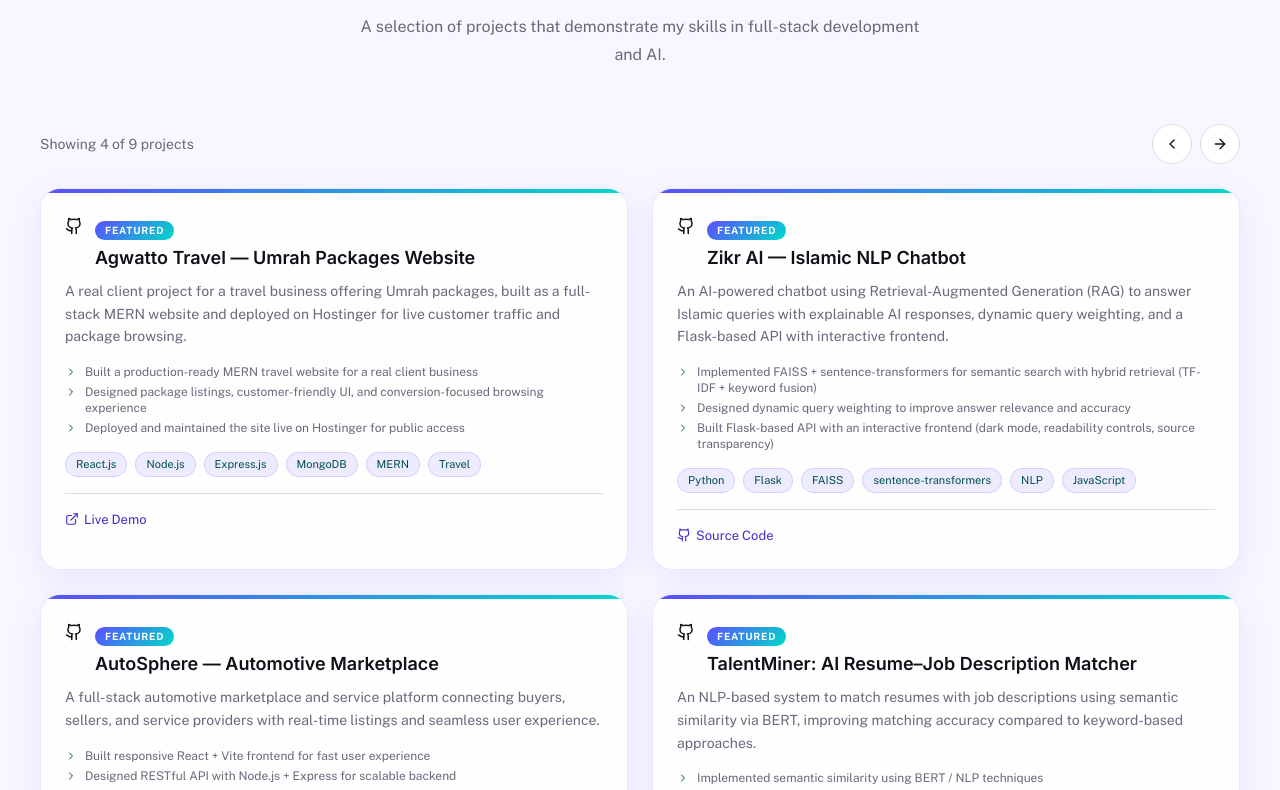
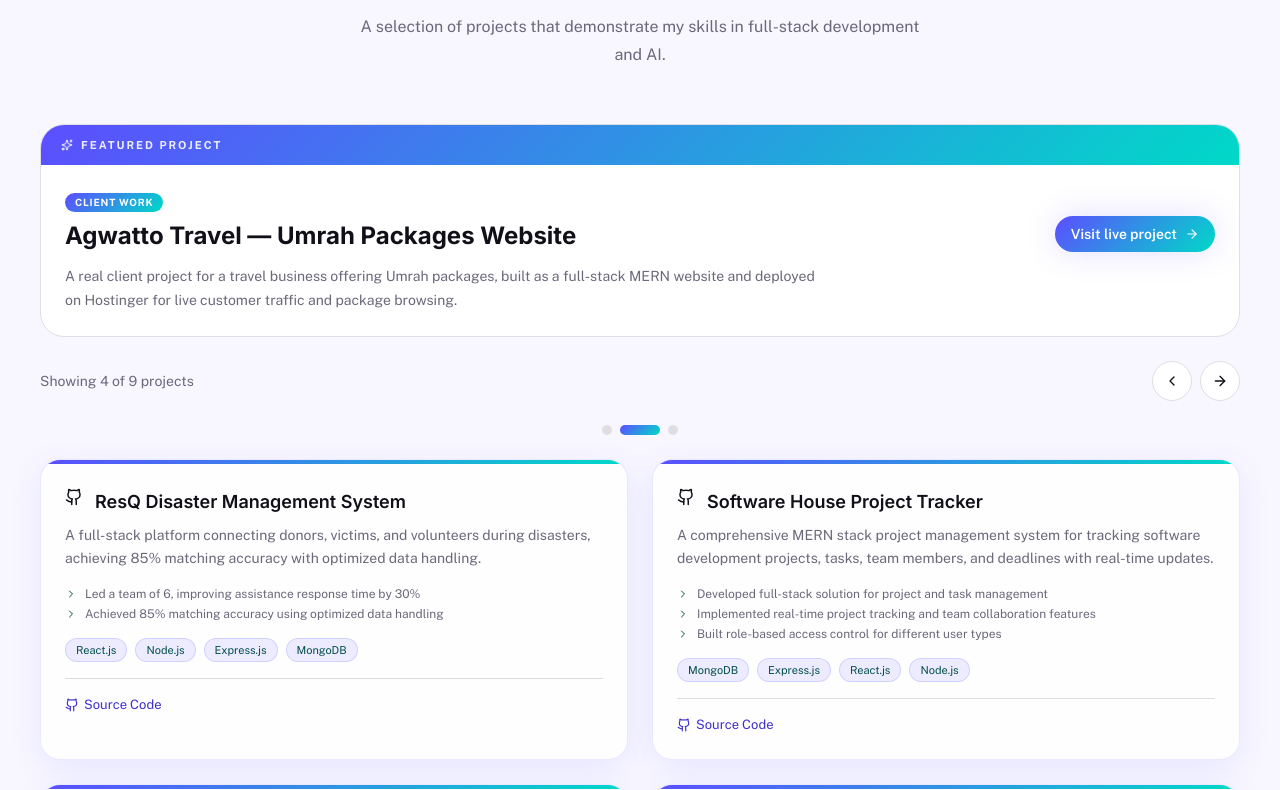
Before and after one commit to MuhammadZaighamAsif/Portfolio, a React (Vite) app: page / in a window 1280 px wide. Shown: the part 1690-2480 px from the top of the page. Built offline with nearby package versions, Linux system fonts and the light colour scheme; no server answers; what @enter-pro/analytics-sdk would draw is missing.

Commit message:
projects improved

```diff
--- a/src/components/portfolio/Projects.tsx
+++ b/src/components/portfolio/Projects.tsx
@@ -1,5 +1,5 @@
-import { useMemo, useRef, useState } from "react";
-import { Github, ExternalLink, ChevronRight, ArrowRight, ChevronLeft } from "lucide-react";
+import { useEffect, useMemo, useRef, useState } from "react";
+import { Github, ExternalLink, ChevronRight, ArrowRight, ChevronLeft, Sparkles } from "lucide-react";
 import { Link } from "react-router-dom";
 import { useIntersection } from "@/hooks/useIntersection";
 import { projects } from "@/data/portfolio";
@@ -11,10 +11,23 @@
   const pageSize = 4;
   const totalPages = Math.ceil(projects.length / pageSize);
 
+  const featuredProject = useMemo(
+    () => projects.find((project) => project.category === "Client Work") ?? projects[0],
+    []
+  );
+
   const visibleProjects = useMemo(() => {
     const start = currentPage * pageSize;
     return projects.slice(start, start + pageSize);
   }, [currentPage]);
+
+  useEffect(() => {
+    const interval = window.setInterval(() => {
+      setCurrentPage((prev) => (prev + 1) % totalPages);
+    }, 4500);
+
+    return () => window.clearInterval(interval);
+  }, [totalPages]);
 
   const goToPrev = () => setCurrentPage((prev) => (prev === 0 ? totalPages - 1 : prev - 1));
   const goToNext = () => setCurrentPage((prev) => (prev + 1) % totalPages);
@@ -35,6 +48,34 @@
           </p>
         </div>
 
+        <div className="mb-6 overflow-hidden rounded-3xl border border-border bg-surface-raised shadow-glow-primary/30">
+          <div className="bg-gradient-primary px-5 py-3">
+            <div className="flex items-center gap-2 text-[11px] font-bold uppercase tracking-[0.18em] text-white/90">
+              <Sparkles size={12} />
+              Featured project
+            </div>
+          </div>
+
+          <div className="p-5 md:p-6">
+            <div className="flex flex-col gap-3 md:flex-row md:items-end md:justify-between">
+              <div>
+                <span className="featured-badge mb-2 inline-block">Client Work</span>
+                <h3 className="text-xl md:text-2xl font-bold text-foreground-default">{featuredProject.title}</h3>
+              </div>
+              <a
+                href={featuredProject.live || featuredProject.github || '#'}
+                target={featuredProject.live ? "_blank" : undefined}
+                rel={featuredProject.live ? "noopener noreferrer" : undefined}
+                className="inline-flex items-center gap-2 rounded-full bg-gradient-primary px-4 py-2 text-sm font-semibold text-white shadow-glow-primary transition hover:translate-y-[-2px]"
+              >
+                {featuredProject.live ? "Visit live project" : "View project"}
+                <ArrowRight size={14} />
+              </a>
+            </div>
+            <p className="mt-3 max-w-3xl text-sm leading-6 text-foreground-subtle">{featuredProject.description}</p>
+          </div>
+        </div>
+
         <div className="mb-6 flex items-center justify-between gap-3">
           <div className="text-sm text-foreground-subtle">
             Showing {visibleProjects.length} of {projects.length} projects
@@ -43,7 +84,7 @@
             <button
               type="button"
               onClick={goToPrev}
-              className="inline-flex h-10 w-10 items-center justify-center rounded-full border border-border bg-surface-raised text-foreground-default transition hover:border-primary/40 hover:text-primary-color"
+              className="inline-flex h-10 w-10 items-center justify-center rounded-full border border-border bg-surface-raised text-foreground-default transition duration-200 hover:border-primary/40 hover:text-primary-color hover:scale-105"
               aria-label="Previous projects"
             >
               <ChevronLeft size={16} />
@@ -51,7 +92,7 @@
             <button
               type="button"
               onClick={goToNext}
-              className="inline-flex h-10 w-10 items-center justify-center rounded-full border border-border bg-surface-raised text-foreground-default transition hover:border-primary/40 hover:text-primary-color"
+              className="inline-flex h-10 w-10 items-center justify-center rounded-full border border-border bg-surface-raised text-foreground-default transition duration-200 hover:border-primary/40 hover:text-primary-color hover:scale-105"
               aria-label="Next projects"
             >
               <ArrowRight size={16} />
@@ -59,12 +100,26 @@
           </div>
         </div>
 
+        <div className="mb-6 flex justify-center gap-2">
+          {Array.from({ length: totalPages }).map((_, index) => (
+            <button
+              key={index}
+              type="button"
+              onClick={() => setCurrentPage(index)}
+              aria-label={`Go to project page ${index + 1}`}
+              className={`h-2.5 rounded-full transition-all duration-300 ${
+                currentPage === index ? "w-10 bg-gradient-primary" : "w-2.5 bg-border hover:bg-primary/60"
+              }`}
+            />
+          ))}
+        </div>
+
         <div key={currentPage} className="grid grid-cols-1 md:grid-cols-2 gap-6 transition-all duration-500 ease-out">
           {visibleProjects.map((project, i) => (
             <div
               key={project.id}
               className="project-card group animate-fade-up"
-              style={{ transitionDelay: `${i * 80}ms` }}
+              style={{ transitionDelay: `${i * 80}ms`, animationDelay: `${i * 90}ms` }}
             >
               <div className="project-card-strip" />
 
@@ -74,8 +129,8 @@
                     <Github size={18} className="text-foreground-default" />
                   </div>
                   <div>
-                    {project.featured && (
-                      <span className="featured-badge mb-1 inline-block">Featured</span>
+                    {project.category === "Client Work" && (
+                      <span className="featured-badge mb-1 inline-block">Client Work</span>
                     )}
                     <h3 className="text-lg font-semibold text-foreground-default group-hover:text-primary-color transition-colors">
                       {project.title}
@@ -138,7 +193,7 @@
         <div className="mt-8 flex justify-center">
           <Link
             to="/projects"
-            className="inline-flex items-center gap-2 rounded-full bg-gradient-primary px-5 py-3 text-sm font-semibold text-white shadow-glow-primary transition hover:translate-y-[-2px]"
+            className="inline-flex items-center gap-2 rounded-full bg-gradient-primary px-5 py-3 text-sm font-semibold text-white shadow-glow-primary transition hover:translate-y-[-2px] hover:shadow-[0_0_24px_rgba(92,78,255,0.45)]"
           >
             View all projects
             <ArrowRight size={16} />
--- a/src/data/portfolio.ts
+++ b/src/data/portfolio.ts
@@ -63,7 +63,7 @@
     tags: ["Python", "Flask", "FAISS", "sentence-transformers", "NLP", "JavaScript"],
     github: "https://github.com/MuhammadZaighamAsif/ZikrAi.git",
     live: "",
-    featured: true,
+    featured: false,
     highlights: [
       "Implemented FAISS + sentence-transformers for semantic search with hybrid retrieval (TF-IDF + keyword fusion)",
       "Designed dynamic query weighting to improve answer relevance and accuracy",
@@ -79,7 +79,7 @@
     tags: ["React.js", "Vite", "Node.js", "Express.js", "MongoDB"],
     github: "https://github.com/AbubakarAfzal643/AutoSphere_v2.git",
     live: "https://auto-sphere-v2-az.vercel.app",
-    featured: true,
+    featured: false,
     highlights: [
       "Built responsive React + Vite frontend for fast user experience",
       "Designed RESTful API with Node.js + Express for scalable backend",
@@ -95,7 +95,7 @@
     tags: ["Python", "Flask", "NLP", "BERT"],
     github: "https://github.com/MuhammadZaighamAsif/TalentMiner.git",
     live: "",
-    featured: true,
+    featured: false,
     highlights: [
       "Implemented semantic similarity using BERT / NLP techniques",
       "Improved matching accuracy compared to keyword-based approaches",
@@ -109,7 +109,7 @@
     tags: ["React.js", "Node.js", "Express.js", "MongoDB"],
     github: "https://github.com/MuhammadZaighamAsif/Disaster-Management-System.git",
     live: "",
-    featured: true,
+    featured: false,
     highlights: [
       "Led a team of 6, improving assistance response time by 30%",
       "Achieved 85% matching accuracy using optimized data handling",
```
